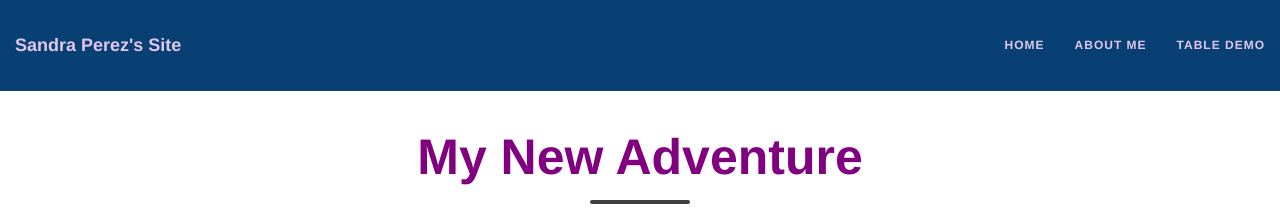
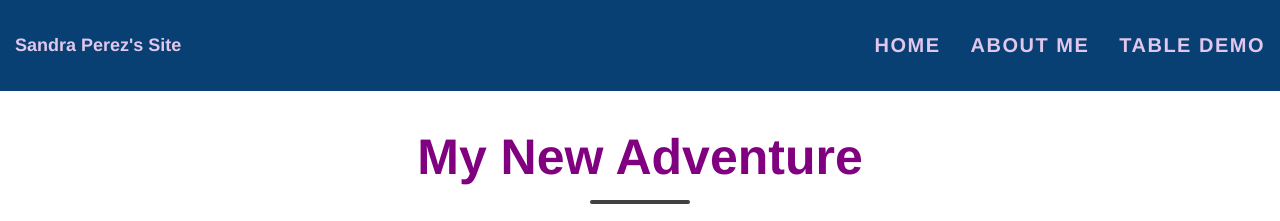
Before and after one commit to sandralili/mygithub, a Jekyll site: the page built from index.md, in a window 1280 px wide. Shown: the top 221 px of the page. Built offline with Jekyll 4.4.1, drawn with Linux system fonts in a browser that asks for light colours; nearby versions of some CDN libraries; comment, search, counter and statistics services are not loaded.

Commit message:
Update main.css

```diff
--- a/css/main.css
+++ b/css/main.css
@@ -101,8 +101,8 @@ img {
 
 .navbar-custom .nav li a {
   text-transform: uppercase;
-  font-size: 12px;
-  letter-spacing: 1px;
+  font-size: 20px;
+  letter-spacing: 1.5px;
 }
 
 .navbar-custom .navbar-brand,
```
